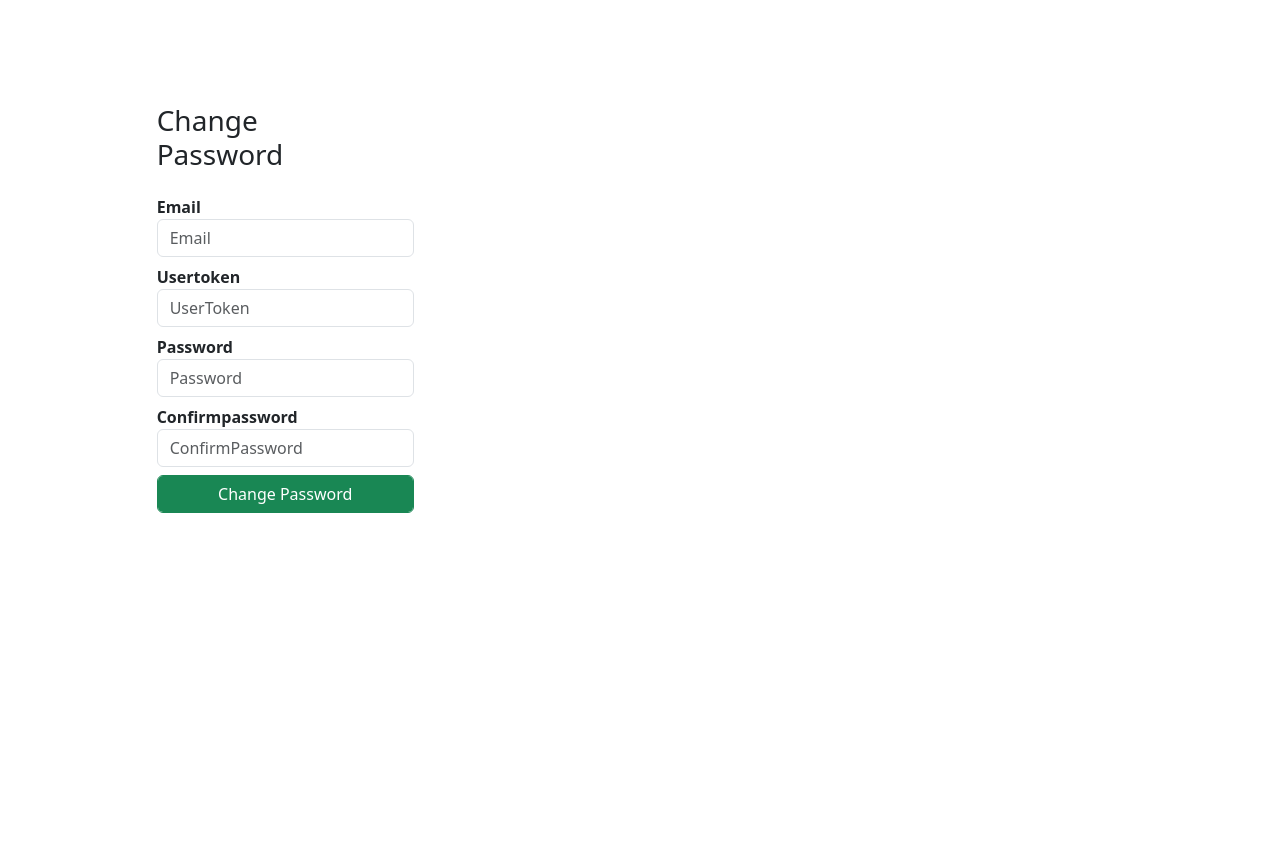
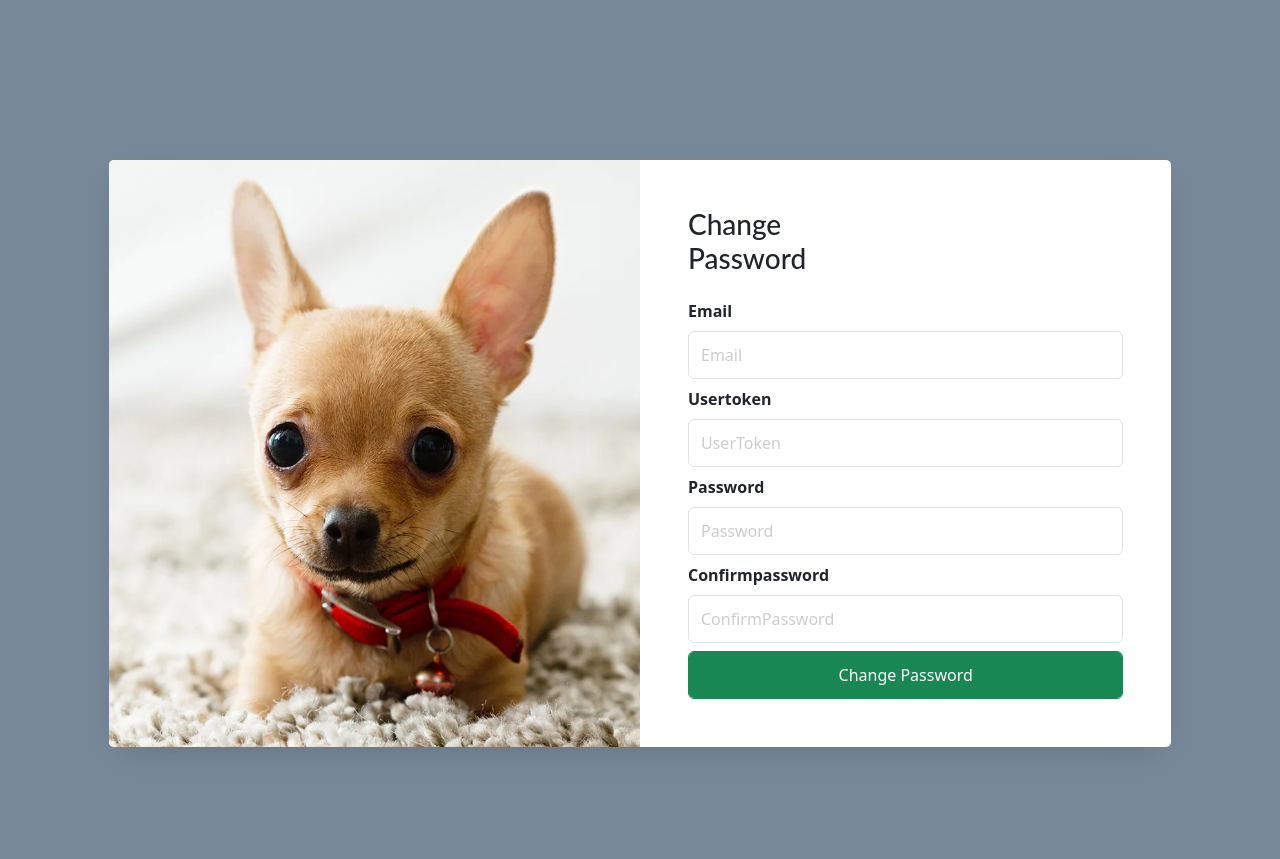
Before and after one commit to manmikalpha/CITS5505_Project, a Flask app: page /changepassword in a window 1280 px wide. Before the commit the page ends 513 px from the top, so only its background shows below. Run offline with Flask 3, Linux system fonts and the light colour scheme; some libraries are stand-ins or nearby versions.

Commit message:
Update changepassword.html
HTML Validator Fixes

```diff
--- a/Flask SqlAlchemy/templates/changepassword.html
+++ b/Flask SqlAlchemy/templates/changepassword.html
@@ -1,14 +1,13 @@
 <!DOCTYPE html>
-
-{% from "_formhelpers.html" import render_field %}
 <html lang="en" dir="ltr">
 
 <head>
     <meta charset="utf-8">
     <meta name="viewport" content="width=device-width, initial-scale=1.0">
     <title>Login Page</title>
-    <link rel="stylesheet" href="{{ url_for('static', filename='styles.css') }}" />
-    <link rel="stylesheet" href="https://cdnjs.cloudflare.com/ajax/libs/font-awesome/5.15.2/css/all.min.css" />
+    <!-- <link rel="stylesheet" href="{{ url_for('static', filename='styles1.css') }}" > -->
+    <link rel="stylesheet" href="../static/styles1.css">
+    <link rel="stylesheet" href="https://cdnjs.cloudflare.com/ajax/libs/font-awesome/5.15.2/css/all.min.css" >
     <link href="https://cdn.jsdelivr.net/npm/bootstrap@5.3.3/dist/css/bootstrap.min.css" rel="stylesheet" crossorigin="anonymous">
 
     <script src="https://ajax.googleapis.com/ajax/libs/jquery/3.7.1/jquery.min.js"></script>
@@ -16,10 +15,11 @@
 </head>
 
 <body class="darkBdy">
+    {% from "_formhelpers.html" import render_field %}
     <section class="ftco-section">
             <div class="row justify-content-center">
                 <div class="col-md-6 text-center mb-5">
-                    <h2 class="heading-section"></h2>
+                    <!-- <h2 class="heading-section"></h2> -->
                 </div>
             </div>
             <div class="row justify-content-center">
```
